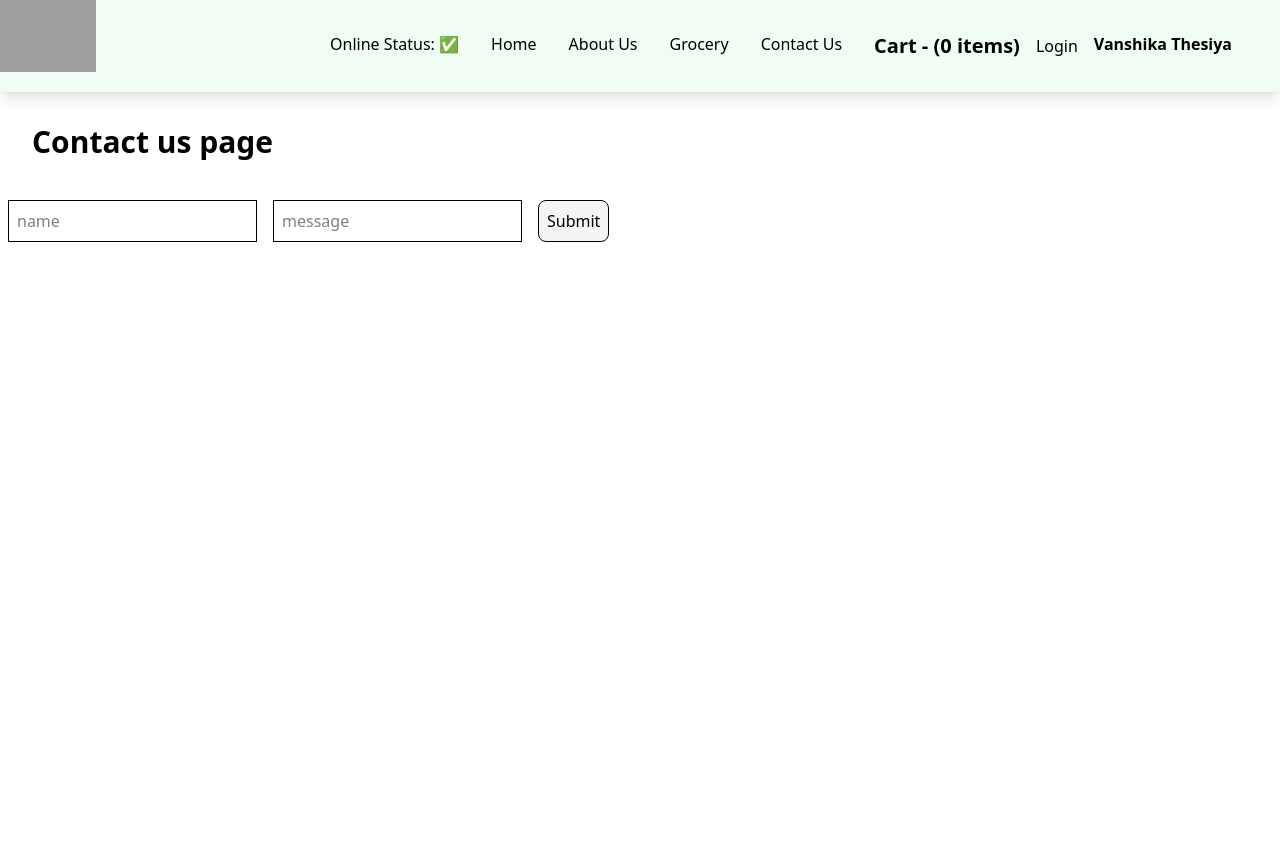
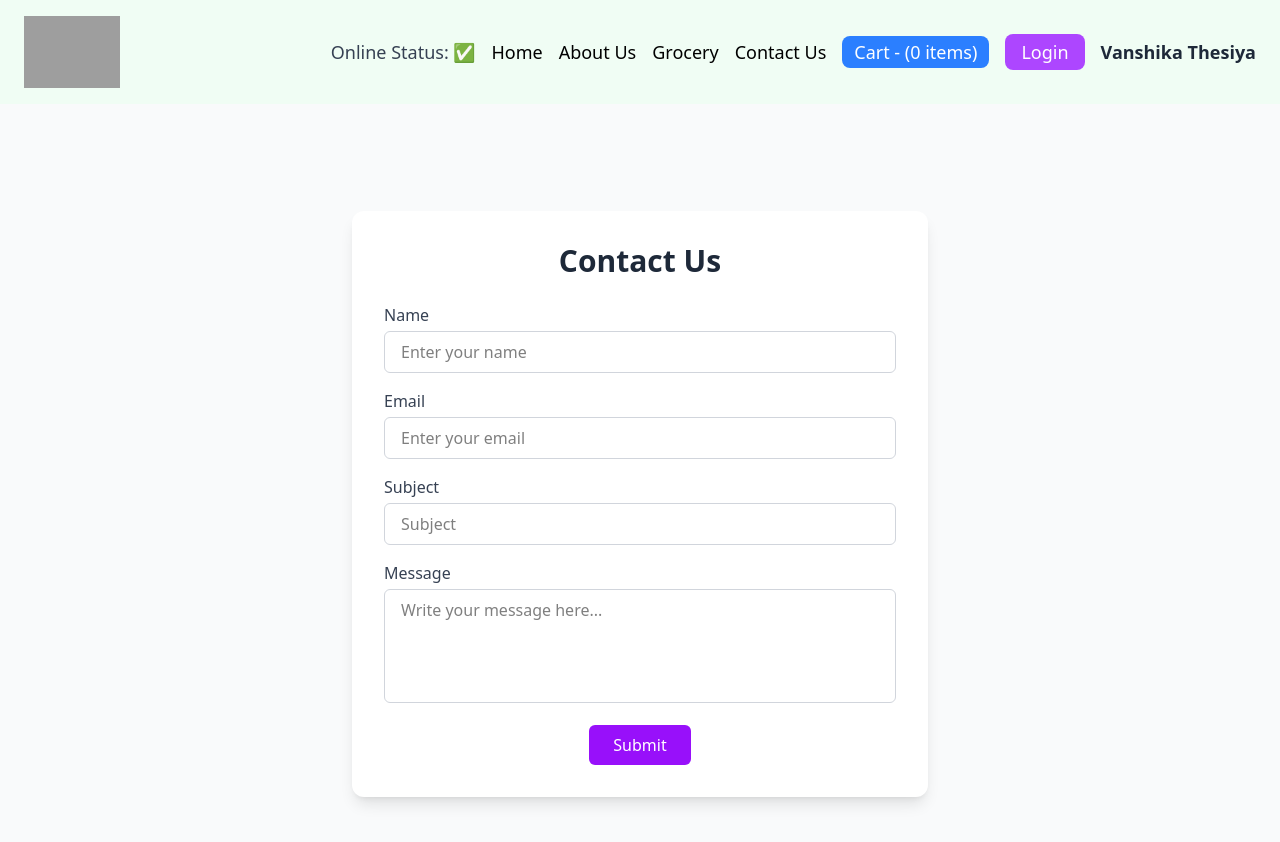
Before and after one commit to vanshu778/Namaste-React, a React (Vite) app: page /contact in a window 1280 px wide. Shown: the top 842 px of the page. Before the commit the page ends 800 px from the top, so only its background shows below. Built offline with nearby package versions, Linux system fonts and the light colour scheme; grey boxes are pictures that could not be loaded.

Commit message:
Added Some CSS

```diff
--- a/src/components/About.js
+++ b/src/components/About.js
@@ -1,34 +1,36 @@
 import User from "./User";
 import UserClass from "./UserClass";
 import { Component } from "react";
-import UserContext from "../utils/UserContext"
+import UserContext from "../utils/UserContext";
 
 class About extends Component {
-  constructor(props) {
-    super(props);
-    // console.log("parent  constructor");
-  }
+  render() {
+    return (
+      <div className="p-6 bg-gray-50 min-h-screen">
+        <h1 className="text-3xl font-bold text-center mb-6 text-gray-800">
+          About Class Component
+        </h1>
 
-  componentDidMount() {
-   // console.log("Parent  Component Did Mount");
-  }
-
-  render() {
-   // console.log("parent render");
-    return (
-      <div>
-        <h1>About Class Component</h1>
-        <div>
-          LoggedIn User
+        {/* LoggedIn User */}
+        <div className="text-center mb-6">
+          <p className="text-lg text-gray-600">Logged In User:</p>
           <UserContext.Consumer>
-            {({loggedInUser}) => <h1 className="text-xl font-bold">{loggedInUser}</h1>}
+            {({ loggedInUser }) => (
+              <h1 className="text-2xl font-semibold text-purple-600">
+                {loggedInUser}
+              </h1>
+            )}
           </UserContext.Consumer>
         </div>
-        <h2>This is Swiggy</h2>
-        <UserClass
-          name={"Vanshika Thesiya(class)"}
-          location={"Ahmedabad Class"}
-        />
+
+        <h2 className="text-xl text-center font-medium text-gray-700 mb-8">
+          This is Swiggy
+        </h2>
+
+        <div className="flex flex-col md:flex-row justify-center items-start gap-8">
+          <User name={"Vanshika Thesiya (Function)"} />
+          <UserClass />
+        </div>
       </div>
     );
   }
--- a/src/components/Body.js
+++ b/src/components/Body.js
@@ -6,12 +6,13 @@ import useOnlineStatus from "../utils/useOnlineStatus";
 import UserContext from "../utils/UserContext";
 
 const Body = () => {
-  //Local State Variable - Super Powerful variable (Hooks)
   const [listOfRestaurants, setlistOfRestaurants] = useState([]);
   const [filteredRestaurant, setfilteredRestaurant] = useState([]);
   const [searchText, setsearchText] = useState("");
 
-  // const RestaurantCardPromoted = withPromotedLabel(RestaurantCard);
+  const onlineStatus = useOnlineStatus();
+  const { loggedInUser, setUserName } = useContext(UserContext);
+
   useEffect(() => {
     fetchData();
   }, []);
@@ -22,85 +23,84 @@ const Body = () => {
     );
 
     const json = await data.json();
-    console.log(json);
-    //optional chaining
     setlistOfRestaurants(
-      json?.data?.cards[4]?.card?.card?.gridElements?.infoWithStyle?.restaurants
+      json?.data?.cards[4]?.card?.card?.gridElements?.infoWithStyle?.restaurants || []
     );
     setfilteredRestaurant(
-      json?.data?.cards[4]?.card?.card?.gridElements?.infoWithStyle?.restaurants
+      json?.data?.cards[4]?.card?.card?.gridElements?.infoWithStyle?.restaurants || []
     );
   };
 
-  const onlineStatus = useOnlineStatus();
-
-  if (onlineStatus === false)
+  if (onlineStatus === false) {
     return (
-      <h1>Looks like you're offline!! please check your internet connection</h1>
+      <h1 className="text-center text-red-600 text-xl mt-10">
+        Looks like you're offline! Please check your internet connection.
+      </h1>
     );
-  const { loggedInUser, setUserName } = useContext(UserContext);
+  }
 
   return listOfRestaurants.length === 0 ? (
     <Shimmer />
   ) : (
-    <div className="body">
-      <div className="filter flex">
-        <div className="search m-4 p-4">
+    <div className="px-6 py-4">
+      {/* Filters Section */}
+      <div className="filter flex flex-wrap gap-4 justify-between items-center mb-6 bg-gray-50 p-4 rounded-lg shadow-sm">
+        {/* Search Box */}
+        <div className="flex flex-col sm:flex-row items-start sm:items-center gap-2">
           <input
             type="text"
             data-testid="searchInput"
-            className="border border-solid border-black "
+            className="border border-gray-300 rounded px-3 py-1 outline-none focus:ring-2 focus:ring-blue-300"
+            placeholder="Search restaurant..."
             value={searchText}
-            onChange={(e) => {
-              setsearchText(e.target.value);
-            }}
+            onChange={(e) => setsearchText(e.target.value)}
           />
           <button
-            className="px-4 py-2 bg-green-100 m-4 rounded-lg"
+            className="px-4 py-1 bg-green-500 text-white rounded hover:bg-green-600 transition"
             onClick={() => {
-              //Filter the restaurant cards and update the Ui
-              const filteredRestaurant = listOfRestaurants.filter((res) =>
+              const filtered = listOfRestaurants.filter((res) =>
                 res.info.name.toLowerCase().includes(searchText.toLowerCase())
               );
-              setfilteredRestaurant(filteredRestaurant);
+              setfilteredRestaurant(filtered);
             }}
           >
             Search
           </button>
         </div>
-        <div className="search m-4 p-4 flex items-center">
+
+        {/* Top Rated Filter */}
+        <div>
           <button
-            className="px-4 py-2 bg-gray-100 m-4 rounded-lg"
+            className="px-4 py-1 bg-yellow-400 text-white rounded hover:bg-yellow-500 transition"
             onClick={() => {
-              const filteredList = listOfRestaurants.filter(
+              const topRated = listOfRestaurants.filter(
                 (res) => res.info.avgRating > 4
               );
-              setfilteredRestaurant(filteredList);
+              setfilteredRestaurant(topRated);
             }}
           >
             Top Rated Restaurants
           </button>
         </div>
-        <div className="search m-4 p-4 flex items-center">
-          <label>UserName: </label>
+
+        {/* Username Input */}
+        <div className="flex items-center gap-2">
+          <label className="font-medium">UserName:</label>
           <input
-            className="border border-black "
+            className="border border-gray-300 rounded px-2 py-1 outline-none focus:ring-2 focus:ring-purple-300"
             value={loggedInUser}
             onChange={(e) => setUserName(e.target.value)}
           />
         </div>
       </div>
-      <div className="flex flex-wrap">
+
+      {/* Restaurant Cards Section */}
+      <div className="grid gap-6 grid-cols-1 sm:grid-cols-2 lg:grid-cols-3 xl:grid-cols-4">
         {filteredRestaurant.map((restaurant) => (
-          // <Link
-          //   to={"/restaurants/" + restaurant.info.id}
-          //   key={restaurant.info.id}
-          // >
-          //   {restaurant.data.promoted ? (<RestaurantCardPromoted resData={restaurant}/>) : (<RestaurantCard resData={restaurant} />)}
-          // </Link>
           <Link
             to={"/restaurants/" + restaurant.info.id}
             key={restaurant.info.id}
+            className="hover:scale-105 transition-transform duration-200"
           >
             <RestaurantCard resData={restaurant} />
           </Link>
--- a/src/components/Cart.js
+++ b/src/components/Cart.js
@@ -3,23 +3,36 @@ import ItemList from "./ItemList";
 import { clearCart } from "../utils/cartSlice";
 
 const Cart = () => {
-  const store = useSelector((store) => store);
+  const cartItems = useSelector((store) => store.cart.items);
+  const dispatch = useDispatch();
 
-  const cartItems = store.cart.items;
-
-  const dispatch = useDispatch()
   const handleClearCart = () => {
     dispatch(clearCart());
-  }
+  };
+
   return (
-    <div className="text-center m-4 p-4 ">
-      <h1 className="text-2xl font-bold">Cart</h1>
-      <div className="w-6/12 m-auto">
-      <button className="p-2 m-2 bg-black text-white rounded-lg" onClick={
-        handleClearCart
-      }> Clear Cart</button>
-      {cartItems.length === 0 && <h1>Cart is empty. Add items to the card! </h1>}
-        <ItemList items={cartItems} />
+    <div className="p-6 text-center min-h-screen bg-gray-50">
+      <h1 className="text-3xl font-bold mb-6 text-gray-800">Your Cart</h1>
+
+      <div className="w-full max-w-2xl mx-auto bg-white shadow-md rounded-xl p-6">
+        {cartItems.length === 0 ? (
+          <h2 className="text-lg text-gray-600 mb-4">
+            🛒 Your cart is empty. Add items to the cart!
+          </h2>
+        ) : (
+          <>
+            <div className="flex justify-end mb-4">
+              <button
+                className="px-4 py-2 bg-red-600 text-white rounded-lg hover:bg-red-700 transition"
+                onClick={handleClearCart}
+              >
+                Clear Cart
+              </button>
+            </div>
+
+            <ItemList items={cartItems} />
+          </>
+        )}
       </div>
     </div>
   );
--- a/src/components/Contact.js
+++ b/src/components/Contact.js
@@ -1,22 +1,63 @@
 const Contact = () => {
   return (
+    <div className="min-h-screen bg-gray-50 flex items-center justify-center p-6">
+      <div className="bg-white shadow-lg rounded-xl p-8 w-full max-w-xl">
+        <h1 className="text-3xl font-bold mb-6 text-center text-gray-800">
+          Contact Us
+        </h1>
+
+        <form className="space-y-4">
+          {/* Name */}
           <div>
-      <h1 className="font-bold text-3xl p-4 m-4">Contact us page</h1>
-      <form>
+            <label className="block mb-1 font-medium text-gray-700">Name</label>
             <input
               type="text"
-          className="border border-black p-2 m-2"
-          placeholder="name"
+              placeholder="Enter your name"
+              className="w-full px-4 py-2 border border-gray-300 rounded-md focus:outline-none focus:ring-2 focus:ring-purple-400"
             />
+          </div>
+
+          {/* Email */}
+          <div>
+            <label className="block mb-1 font-medium text-gray-700">Email</label>
+            <input
+              type="email"
+              placeholder="Enter your email"
+              className="w-full px-4 py-2 border border-gray-300 rounded-md focus:outline-none focus:ring-2 focus:ring-purple-400"
+            />
+          </div>
+
+          {/* Subject */}
+          <div>
+            <label className="block mb-1 font-medium text-gray-700">Subject</label>
             <input
               type="text"
-          className="border border-black p-2 m-2"
-          placeholder="message"
+              placeholder="Subject"
+              className="w-full px-4 py-2 border border-gray-300 rounded-md focus:outline-none focus:ring-2 focus:ring-purple-400"
             />
-        <button className="border border-black p-2 m-2 bg-gray-100 rounded-lg">
+          </div>
+
+          {/* Message */}
+          <div>
+            <label className="block mb-1 font-medium text-gray-700">Message</label>
+            <textarea
+              rows="4"
+              placeholder="Write your message here..."
+              className="w-full px-4 py-2 border border-gray-300 rounded-md resize-none focus:outline-none focus:ring-2 focus:ring-purple-400"
+            ></textarea>
+          </div>
+
+          {/* Submit Button */}
+          <div className="text-center">
+            <button
+              type="submit"
+              className="px-6 py-2 bg-purple-600 text-white rounded-md hover:bg-purple-700 transition"
+            >
               Submit
             </button>
+          </div>
         </form>
+      </div>
     </div>
   );
 };
--- a/src/components/Grocery.js
+++ b/src/components/Grocery.js
@@ -1,10 +1,15 @@
 const Grocery = () => {
-    return (
-    <h1>
-        {"  "}
-        Our grocery online store, and we have a lot of child components inside this web page!
-    </h1>
-    );
+  return (
+    <div className="min-h-screen flex items-center justify-center bg-gray-50 px-4">
+      <div className="bg-white shadow-md rounded-xl p-8 max-w-2xl text-center">
+        <h1 className="text-3xl font-bold text-purple-700 mb-4">🛒 Grocery Store</h1>
+        <p className="text-gray-700 text-lg leading-relaxed">
+          Our grocery online store has a wide variety of products,
+          and we have a lot of child components inside this web page!
+        </p>
+      </div>
+    </div>
+  );
 };
 
 export default Grocery;
--- a/src/components/Header.js
+++ b/src/components/Header.js
@@ -7,49 +7,67 @@ import { useSelector } from "react-redux";
 
 export const Header = () => {
   const [btnNameReact, setbtnNameReact] = useState("Login");
-
   const onlineStatus = useOnlineStatus();
-
-  const {loggedInUser} =useContext(UserContext);
-  // console.log(loggedInUser);
-
-  //Subscribing to the store using a Selector
+  const { loggedInUser } = useContext(UserContext);
   const cartItems = useSelector((store) => store.cart.items);
-  // console.log(cartItems);
 
   return (
-    <div className="flex justify-between bg-pink-100 shadow-lg sm:bg-yellow-50 lg:bg-green-50">
+    <div className="flex justify-between items-center px-6 py-4 bg-pink-100 shadow-lg sm:bg-yellow-50 lg:bg-green-50">
       <div className="logo-container">
-        <img className="w-24" src={LOGO_URL} alt="logo" />
+        <img className="w-20 sm:w-24 hover:scale-105 transition-transform duration-300" src={LOGO_URL} alt="logo" />
       </div>
+
       <div className="flex items-center">
-        <ul className="flex p-4 m-4">
-          <li className="px-4">
-            Online Status: {onlineStatus ? "✅": "🔴"}
-          </li>
-          <li className="px-4"><Link to="/">Home</Link></li>
-          <li className="px-4">
-            <Link to="/about">About Us</Link>
-          </li>
-           <li className="px-4">
-            <Link to="/grocery">Grocery</Link>
-          </li>
-          <li className="px-4">
-            <Link to="/contact">Contact Us</Link>
+        <ul className="flex flex-wrap items-center gap-4 text-lg font-medium">
+          <li className="text-gray-700">
+            Online Status: <span className="font-semibold">{onlineStatus ? "✅" : "🔴"}</span>
           </li>
 
-          <li className="px-4 font-bold text-xl"> <Link to="/cart">Cart - ({cartItems.length} items)</Link></li>
-          <button
-            className="login"
-            onClick={() => {
-              btnNameReact === "Login"
-                ? setbtnNameReact("Logout")
-                : setbtnNameReact("Login");
-            }}
-          >
-            {btnNameReact}
-          </button>
-              <li className="px-4 font-bold">{loggedInUser}</li>
+          <li>
+            <Link to="/" className="hover:text-blue-600 transition-colors duration-200">
+              Home
+            </Link>
+          </li>
+
+          <li>
+            <Link to="/about" className="hover:text-blue-600 transition-colors duration-200">
+              About Us
+            </Link>
+          </li>
+
+          <li>
+            <Link to="/grocery" className="hover:text-blue-600 transition-colors duration-200">
+              Grocery
+            </Link>
+          </li>
+
+          <li>
+            <Link to="/contact" className="hover:text-blue-600 transition-colors duration-200">
+              Contact Us
+            </Link>
+          </li>
+
+          <li>
+            <Link
+              to="/cart"
+              className="text-white bg-blue-500 hover:bg-blue-600 px-3 py-1 rounded-lg transition-colors duration-200"
+            >
+              Cart - ({cartItems.length} items)
+            </Link>
+          </li>
+
+          <li>
+            <button
+              className="bg-purple-500 text-white px-4 py-1 rounded-lg hover:bg-purple-600 transition-colors duration-200"
+              onClick={() =>
+                setbtnNameReact((prev) => (prev === "Login" ? "Logout" : "Login"))
+              }
+            >
+              {btnNameReact}
+            </button>
+          </li>
+
+          <li className="text-gray-800 font-bold">{loggedInUser}</li>
         </ul>
       </div>
     </div>
--- a/src/components/RestaurantCard.js
+++ b/src/components/RestaurantCard.js
@@ -1,41 +1,29 @@
-import { useCallback, useContext } from "react";
+import { useContext } from "react";
 import { CDN_URL } from "../utils/constants";
 import UserContext from "../utils/UserContext";
 
-const RestaurantCard = (props) => {
-  const { resData } = props;
-  const {loggedInUser} = useContext(UserContext)
+const RestaurantCard = ({ resData }) => {
+  const { loggedInUser } = useContext(UserContext);
   const { cloudinaryImageId, name, cuisines, avgRating, costForTwo } =
     resData?.info;
+
   return (
-    <div data-testid = "resCard" className="m-4 p-4 w-[250px] rounded-lg bg-gray-50 hover:bg-gray-200">
+    <div
+      data-testid="resCard"
+      className="m-4 p-4 w-[250px] bg-white rounded-xl shadow-md hover:shadow-xl hover:scale-105 transition-transform duration-300"
+    >
       <img
-        className="rounded-lg"
+        className="rounded-lg w-full h-40 object-cover"
         alt="res-logo"
         src={CDN_URL + cloudinaryImageId}
       />
-      <h3 className="font-bold py-4 text-lg">{name}</h3>
-      <h4>{cuisines.join(", ")}</h4>
-      <h4>{avgRating} stars</h4>
-      <h4>{costForTwo}</h4>
-      <h4>User: {loggedInUser}</h4>
-
+      <h3 className="font-bold py-2 text-lg text-gray-800">{name}</h3>
+      <h4 className="text-sm text-gray-600 truncate">{cuisines.join(", ")}</h4>
+      <h4 className="text-sm text-green-600 font-medium">{avgRating} ★</h4>
+      <h4 className="text-sm text-gray-700">{costForTwo}</h4>
+      <h4 className="mt-2 text-xs text-gray-500 italic">User: {loggedInUser}</h4>
     </div>
   );
 };
 
-//Higher Order component
-
-//input - RestaurantCard => RestaurantCardPromoted
-
-// export const withPromotedLabel = (RestaurantCard) => {
-//   return (props) => {
-//      return (
-//       <div>
-//          <label className="absolute bg-black text-white m-2 p-2 rounded-lg">Promoted</label>
-//          <RestaurantCard {...props} />
-//       </div>
-//      );
-//   };
-// };
 export default RestaurantCard;
--- a/src/components/RestaurantCategory.js
+++ b/src/components/RestaurantCategory.js
@@ -1,26 +1,34 @@
 import { useState } from "react";
 import ItemList from "./ItemList";
 
-const RestaurantCategory = ({ data,showItems, setShowIndex, dummy}) => {
-    const handleClick = () => {
-        setShowIndex();
-    }
+const RestaurantCategory = ({ data, showItems, setShowIndex, dummy }) => {
+  const handleClick = () => {
+    setShowIndex();
+  };
+
   return (
-    <div>
-      {/* Header */}
-      <div className="w-6/12 mx-auto my-4 bg-gray-50 shadow-lg p-4 ">
+    <div className="w-full flex justify-center">
+      <div className="w-11/12 sm:w-9/12 md:w-7/12 lg:w-6/12 my-4 bg-gray-50 shadow-md rounded-lg transition-all duration-300">
+        {/* Header */}
         <div
-          className="flex justify-between cursor-pointer"
+          className="flex justify-between items-center cursor-pointer p-4 hover:bg-gray-100 rounded-t-lg"
           onClick={handleClick}
         >
-          <span className="font-bold text-lg">
-            {data.title} ({data.itemCards.length})
+          <span className="font-semibold text-lg text-gray-800">
+            {data.title} <span className="text-gray-500">({data.itemCards.length})</span>
           </span>
-          <span>⬇</span>
+          <span className="text-xl transition-transform duration-300">
+            {showItems ? "▲" : "▼"}
+          </span>
         </div>
-        {showItems && <ItemList items={data.itemCards} dummy={dummy} />}
+
+        {/* Body */}
+        {showItems && (
+          <div className="px-4 pb-4">
+            <ItemList items={data.itemCards} dummy={dummy} />
+          </div>
+        )}
       </div>
-      {/* Accordian Body */}
     </div>
   );
 };
--- a/src/components/User.js
+++ b/src/components/User.js
@@ -1,22 +1,28 @@
 import { useEffect, useState } from "react";
+
 const User = ({ name }) => {
   const [count, setCount] = useState(0);
   const [count1] = useState(1);
 
   useEffect(() => {
-    //Api Calls
-  },[])
+    // API Calls can go here
+  }, []);
 
-  // async funciton getUserInfo() => {
-  //   const data = await fetch("https://api.github.com/users/vanshu778")
-  // }
   return (
-    <div className="user-card m-4 p-4 bg-gray-50 rounded-lg">
-      <h1>Count = {count}</h1>
-      <h1>Count1 = {count1}</h1>
-      <h2>Name:{name}</h2>
-      <h3>Location: Gujarat</h3>
-      <h4>Contact: vanshii778</h4>
+    <div className="p-6 bg-white rounded-xl shadow-md w-full max-w-sm mx-auto text-center">
+      <h2 className="text-xl font-bold text-purple-600 mb-4">React Functional Component</h2>
+      <p className="text-gray-700 mb-1">Count: <span className="font-semibold">{count}</span></p>
+      <p className="text-gray-700 mb-1">Count1: <span className="font-semibold">{count1}</span></p>
+      <p className="text-gray-700 mt-4 font-semibold">Name:</p>
+      <p className="text-gray-800">{name}</p>
+      <p className="text-gray-700">Location: Gujarat</p>
+      <p className="text-gray-500 mb-4">Contact: vanshii778</p>
+      <button
+        onClick={() => setCount(count + 1)}
+        className="mt-2 px-4 py-2 bg-purple-500 text-white rounded hover:bg-purple-600 transition"
+      >
+        Increase Count
+      </button>
     </div>
   );
 };
```
Also changed, not shown: src/components/ItemList.js (+33 -18 lines), src/components/UserClass.js (+13 -39 lines). Lines whose indentation alone changed are shown as unchanged.
